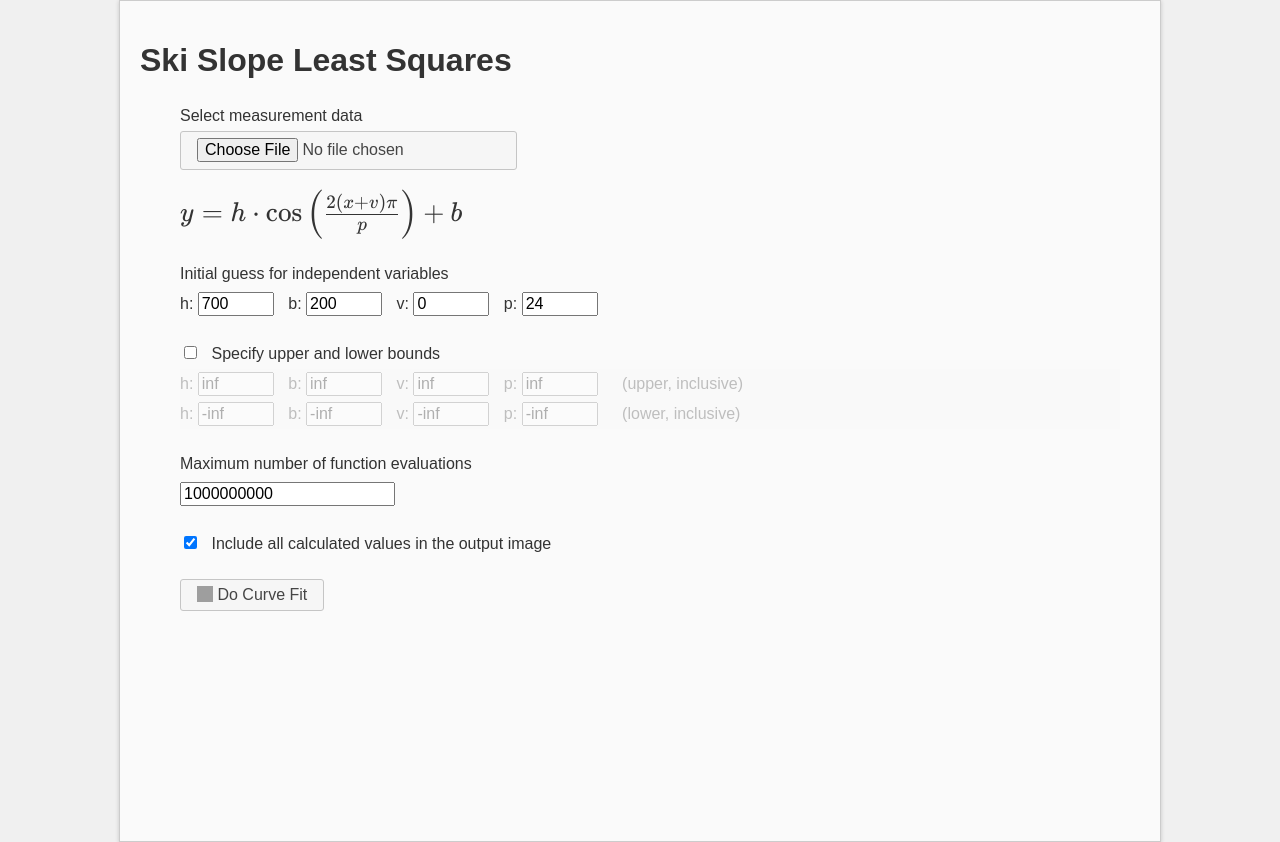
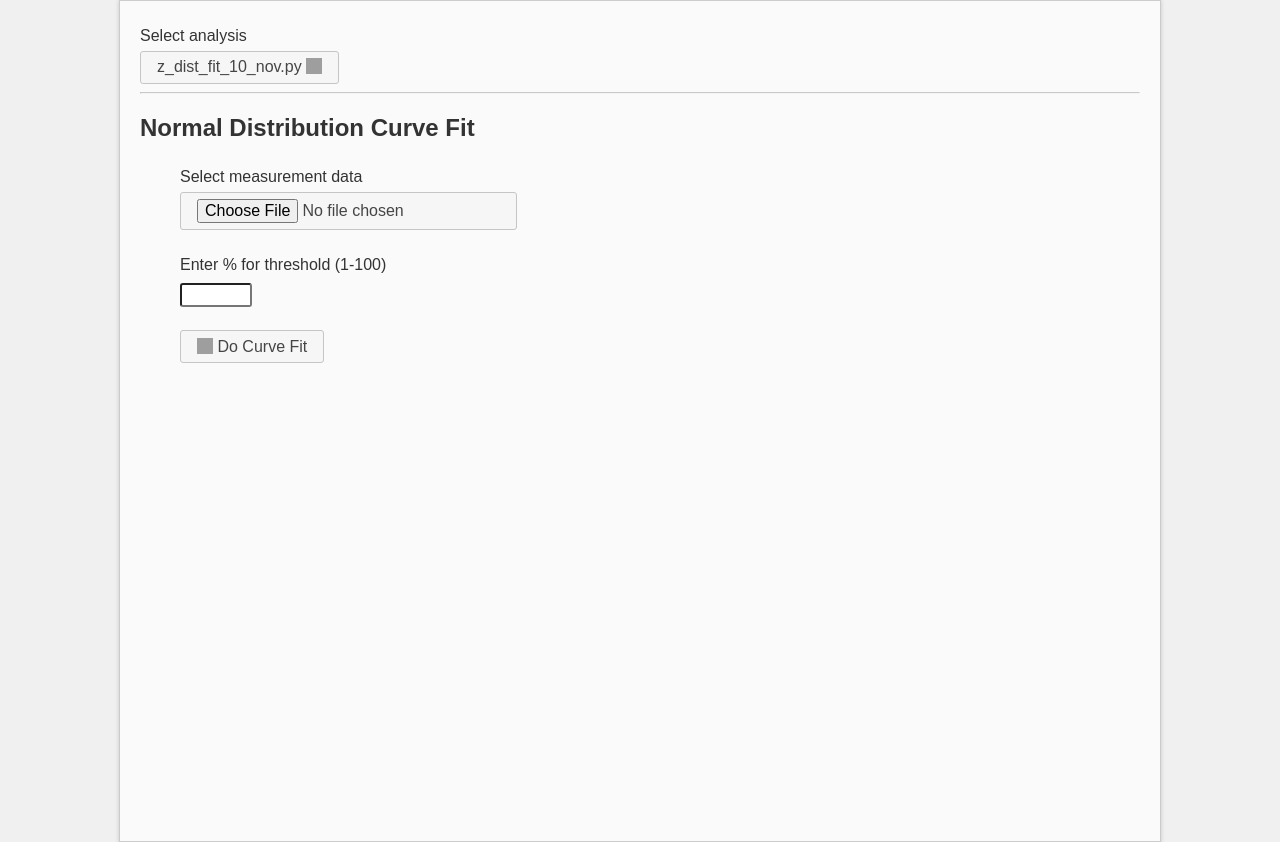
Before and after one commit to CoeJoder/Py-Stats-Webapp, a Flask app: page / in a window 1280 px wide. Run offline with Flask 2, Linux system fonts and the light colour scheme; some libraries are stand-ins or nearby versions; grey boxes are pictures that could not be loaded.

Commit message:
Added "Normal Dist" script, refactored with existing script, added to root page.

```diff
--- a/app.py
+++ b/app.py
@@ -3,7 +3,9 @@ from werkzeug.exceptions import BadRequest, InternalServerError, HTTPException
 from xlrd import open_workbook
 import numpy as np
 from fastnumbers import fast_real
-from ski_slope_least_squares_3_oct import parse_workbook, do_calculations, generate_plot_image, LeastSquaresException
+import ski_slope_least_squares_3_oct as lsq
+import z_dist_fit_10_nov as zdist
+import ski_stats
 
 EXCEL_EXTENSIONS = {'xlsx', 'xls'}
 
@@ -56,12 +58,6 @@ def handle_httpexception(error):
     return jsonify(code=error.code, name=error.name, description=error.description), error.code
 
 
-@app.errorhandler(Exception)
-def handle_exception(error):
-    print str(error)
-    return jsonify(code=500, description=error.message), 500
-
-
 @app.route("/desmos")
 def desmos_graph():
     return render_template("desmos-graph.html")
@@ -71,7 +67,7 @@ def desmos_graph():
 def parse_uploaded_spreadsheet():
     # spreadsheet submitted for parsing only
     file_stream = get_uploaded_spreadsheet()
-    time, data = parse_workbook(open_workbook(file_contents=file_stream.read()), use_arrays=False)
+    time, data = ski_stats.parse_workbook(open_workbook(file_contents=file_stream.read()), use_arrays=False)
     return jsonify(x=time, y=data)
 
 
@@ -104,10 +100,10 @@ def desmos_calculate_regression():
             bounds = ([h_lower, b_lower, v_lower, p_lower], [h_upper, b_upper, v_upper, p_upper])
 
             # run calculation with bounds
-            results = do_calculations(time=time, data=data, params_guess=(h, b, v, p), bounds=bounds, max_nfev=max_nfev)
+            results = lsq.do_calculations(time=time, data=data, params_guess=(h, b, v, p), bounds=bounds, max_nfev=max_nfev)
         else:
             # run calculation without bounds
-            results = do_calculations(time=time, data=data, params_guess=(h, b, v, p), max_nfev=max_nfev)
+            results = lsq.do_calculations(time=time, data=data, params_guess=(h, b, v, p), max_nfev=max_nfev)
 
         # for now, the Desmos-style page expects just the param solutions
         h, b, v, p = results.lsq_params
@@ -120,51 +116,70 @@ def desmos_calculate_regression():
         raise InternalServerError("[{0}] {1}".format(type(err).__name__, str(err)))
 
 
-@app.route("/", methods=["GET", "POST"])
-def ski_slope():
-    if request.method == "GET":
-        # serve HTML form
-        return render_template("ski-slope.html")
-    else:
-        # form was submitted
-        file_stream = get_uploaded_spreadsheet()
-        try:
-            # parse the uploaded spreadsheet
-            time, data = parse_workbook(open_workbook(file_contents=file_stream.read()))
+@app.route("/", methods=["GET"])
+def start_page():
+    return render_template("ski-slope.html")
 
-            # parse the form inputs
-            h = get_numpy_val_from_form_input("h")
-            b = get_numpy_val_from_form_input("b")
-            v = get_numpy_val_from_form_input("v")
-            p = get_numpy_val_from_form_input("p")
-            max_nfev = get_numpy_val_from_form_input("max_nfev")
-            include_text = request.form.get("include_text") is not None
 
-            if request.form.get("specify_bounds"):
-                # bounds were specified
-                h_upper = get_numpy_val_from_form_input("h_upper")
-                b_upper = get_numpy_val_from_form_input("b_upper")
-                v_upper = get_numpy_val_from_form_input("v_upper")
-                p_upper = get_numpy_val_from_form_input("p_upper")
+@app.route("/zdistAnalysis", methods=["POST"])
+def submit_zdist_analysis():
+    file_stream = get_uploaded_spreadsheet()
+    try:
+        # parse the uploaded spreadsheet
+        time, data = ski_stats.parse_workbook(open_workbook(file_contents=file_stream.read()))
+        user_threshold_raw = request.form["user_threshold"]
+        user_threshold = fast_real(user_threshold_raw)
+        if not isinstance(user_threshold, (int, long, float)) or not (1 <= user_threshold <= 100):
+            raise BadRequest("Invalid value for \"user_threshold\" ({1}).  Expected value between 1 and 100."
+                             .format(user_threshold_raw))
 
-                h_lower = get_numpy_val_from_form_input("h_lower")
-                b_lower = get_numpy_val_from_form_input("b_lower")
-                v_lower = get_numpy_val_from_form_input("v_lower")
-                p_lower = get_numpy_val_from_form_input("p_lower")
-                bounds = ([h_lower, b_lower, v_lower, p_lower], [h_upper, b_upper, v_upper, p_upper])
+        # run the zdist calculation
+        user_threshold = float(user_threshold)
+        results = zdist.do_calculations(time, data, user_threshold)
+        buf = zdist.generate_plot_image(time, data, user_threshold, results)
+        return send_file(buf, mimetype="image/png")
 
-                # run calculation with bounds
-                results = do_calculations(time=time, data=data, params_guess=(h, b, v, p), bounds=bounds, max_nfev=max_nfev)
-            else:
-                # run calculation without bounds
-                results = do_calculations(time=time, data=data, params_guess=(h, b, v, p), max_nfev=max_nfev)
+    except KeyError as err:
+        raise BadRequest("[KeyError] {0}".format("Request was missing param \"{0}\"".format(err.args[0])))
 
-            # generate image and send as response
-            buf = generate_plot_image(time, data, results, include_text)
-            return send_file(buf, mimetype="image/png")
 
-        except KeyError as err:
-            raise BadRequest("[KeyError] {0}".format("Request was missing param \"{0}\"".format(err.args[0])))
+@app.route("/lsqAnalysis", methods=["POST"])
+def submit_lsq_analysis():
+    file_stream = get_uploaded_spreadsheet()
+    try:
+        # parse the uploaded spreadsheet
+        time, data = ski_stats.parse_workbook(open_workbook(file_contents=file_stream.read()))
 
-        except Exception as err:
-            raise InternalServerError("[{0}] {1}".format(type(err).__name__, str(err)))
+        # parse the form inputs
+        h = get_numpy_val_from_form_input("h")
+        b = get_numpy_val_from_form_input("b")
+        v = get_numpy_val_from_form_input("v")
+        p = get_numpy_val_from_form_input("p")
+        max_nfev = get_numpy_val_from_form_input("max_nfev")
+        include_text = request.form.get("include_text") is not None
+
+        if request.form.get("specify_bounds"):
+            # bounds were specified
+            h_upper = get_numpy_val_from_form_input("h_upper")
+            b_upper = get_numpy_val_from_form_input("b_upper")
+            v_upper = get_numpy_val_from_form_input("v_upper")
+            p_upper = get_numpy_val_from_form_input("p_upper")
+
+            h_lower = get_numpy_val_from_form_input("h_lower")
+            b_lower = get_numpy_val_from_form_input("b_lower")
+            v_lower = get_numpy_val_from_form_input("v_lower")
+            p_lower = get_numpy_val_from_form_input("p_lower")
+            bounds = ([h_lower, b_lower, v_lower, p_lower], [h_upper, b_upper, v_upper, p_upper])
+
+            # run calculation with bounds
+            results = lsq.do_calculations(time=time, data=data, params_guess=(h, b, v, p), bounds=bounds, max_nfev=max_nfev)
+        else:
+            # run calculation without bounds
+            results = lsq.do_calculations(time=time, data=data, params_guess=(h, b, v, p), max_nfev=max_nfev)
+
+        # generate image and send as response
+        buf = lsq.generate_plot_image(time, data, results, include_text)
+        return send_file(buf, mimetype="image/png")
+
+    except KeyError as err:
+        raise BadRequest("[KeyError] {0}".format("Request was missing param \"{0}\"".format(err.args[0])))
--- a/requirements.txt
+++ b/requirements.txt
@@ -67,6 +67,7 @@ pyparsing==2.3.0
 python-dateutil==2.7.5
 pytz==2018.7
 pywinpty==0.5.5
+PyYAML==4.2b4
 pyzmq==17.1.2
 qtconsole==4.4.3
 requests==2.21.0
--- a/static/ski-slope.css
+++ b/static/ski-slope.css
@@ -13,23 +13,26 @@ input {
     margin-right: 10px;
 }
 
-#error_log {
+.error_log {
     color: red;
     display: none;
 }
 
-#error_log iframe {
+.error_log iframe {
     width: 100%;
     height: 100vh;
 }
 
-#image_container {
+.image_container {
     padding-top: 20px;
     display: none;
 }
 
-#spreadsheet_upload > * {
+.field {
     line-height: 30px;
+}
+
+.form-panel > * {
     padding: 0px 20px 0px 40px;
     margin: 20px 0px 0px 0px;
 }
@@ -67,9 +70,24 @@ input {
     opacity: .7;
 }
 
-#spinner {
+.spinner {
     display: none;
     height: 30px;
     vertical-align: middle;
     margin-left: 10px;
 }
+
+#desmos_link {
+    float: right;
+}
+
+#desmos_link > img {
+    height: 1.2em;
+    border: 1px solid #ccc;
+    vertical-align: middle;
+}
+
+hr {
+    background-color: #333;
+    opacity: 0.5;
+}
--- a/static/ski-slope.js
+++ b/static/ski-slope.js
@@ -1,9 +1,53 @@
-
-////////////TODO
-////////////-ensure that initial guess is within bounds if specified
 jQuery(function($) {
     var DEFAULT_ERROR_MESSAGE = "An unknown exception occurred during processing.";
     var DEFAULT_SERVER_ERROR_STATUS = "SERVER ERROR";
+
+    var $zdistHeader = $("#zdist_header");
+    var $zdistForm = $("#zdist_form");
+    var $zdistErrorLog = $("#zdist_form .error_log");
+    var $zdistImageContainer = $("#zdist_form .image_container");
+    var $zdistResultsContainer = $("#zdist_form .calc_results_container");
+
+    var $lsqHeader = $("#lsq_header");
+    var $lsqForm = $("#lsq_form");
+    var $lsqErrorLog = $("#lsq_form .error_log");
+    var $lsqImageContainer = $("#lsq_form .image_container");
+    var $lsqResultsContainer = $("#lsq_form .calc_results_container");
+
+    // starts with zdist panel showing
+    var $form = $zdistForm;
+    var $errorLog = $zdistErrorLog;
+    var $imageContainer = $zdistImageContainer;
+    var $resultsContainer = $zdistResultsContainer;
+
+    // init analysis selector
+    $("#analysis").selectmenu({
+        width: "auto",
+        change: function(event, ui) {
+            var val = $(this).val();
+            if (val == "lsq") {
+                $zdistHeader.hide();
+                $zdistForm.hide();
+                $lsqHeader.show();
+                $lsqForm.show();
+                $form = $lsqForm;
+                $errorLog = $lsqErrorLog;
+                $imageContainer = $lsqImageContainer;
+                $resultsContainer = $lsqResultsContainer;
+            }
+            else {
+                $lsqHeader.hide();
+                $lsqForm.hide();
+                $zdistHeader.show();
+                $zdistForm.show();
+                $form = $zdistForm;
+                $errorLog = $zdistErrorLog;
+                $imageContainer = $zdistImageContainer;
+                $resultsContainer = $zdistResultsContainer;
+            }
+            clearError();
+        }
+    });
 
     // toggle the bounds section using a checkbox
     $("#specify_bounds").change(function() {
@@ -18,7 +62,7 @@ jQuery(function($) {
     });
 
     // asynchronous form submission
-    $("#spreadsheet_upload").submit(function(e) {
+    $("form").submit(function(e) {
         clearError();
         clearImage();
         var $form = $(this);
@@ -73,17 +117,17 @@ jQuery(function($) {
                 }
             },
             beforeSend: function() {
-                $("#spinner").show();
+                $form.find(".spinner").show();
             },
             complete: function() {
-                $("#spinner").hide();
+                $form.find(".spinner").hide();
             }
         });
         e.preventDefault();
     });
 
     function displayError(str, textStatus = "ERROR") {
-        $("#error_log").append("<span style='padding-right: 10px;'>[" + textStatus +"]</span> " + str).fadeIn(150);
+        $errorLog.append("<span style='padding-right: 10px;'>[" + textStatus +"]</span> " + str).fadeIn(150);
     }
 
     function isHtml(str) {
@@ -103,7 +147,6 @@ jQuery(function($) {
     }
 
     function displayUncaughtException(html, textStatus) {
-        var $errorLog = $("#error_log");
         var $iframe = $('<iframe></iframe>').appendTo($errorLog);
         var iframe = $iframe.get(0);
         iframe = iframe.contentWindow || (iframe.contentDocument.document || iframe.contentDocument);
@@ -114,14 +157,14 @@ jQuery(function($) {
     }
 
     function clearError() {
-        $("#error_log").empty().css("display", "none");
+        $errorLog.empty().css("display", "none");
     }
 
     function displayImage(src) {
-        $("<img/>").attr("src", src).appendTo("#image_container").parent().fadeIn();
+        $("<img/>").attr("src", src).appendTo($imageContainer).parent().fadeIn();
     }
 
     function clearImage() {
-        $("#image_container").empty().css("display", "none");
+        $imageContainer.empty().css("display", "none");
     }
 });
--- a/templates/ski-slope.html
+++ b/templates/ski-slope.html
@@ -28,25 +28,56 @@
 </head>
 <body>
     <div class="ui-widget" id="main">
-        <h1>Ski Slope Least Squares</h1>
-        <form id="spreadsheet_upload" action="{{ url_for('ski_slope') }}" method="post" enctype="multipart/form-data">
-            <div>
+        <div class="field">
+            <div>Select analysis</div>
+            <select name="analysis" id="analysis">
+                <option selected="selected" value="zdist">z_dist_fit_10_nov.py</option>
+                <option value="lsq">ski_slope_least_squares_3_oct.py</option>
+            </select>
+        </div>
+        <hr/>
+        <h2 id ="zdist_header">Normal Distribution Curve Fit</h2>
+        <h2 id="lsq_header" style="display: none;">Least Squares Curve Fit<a id="desmos_link" href="/desmos"><img class="ui-corner-all" src="{{ url_for('static', filename='desmos_logo.png') }}"></a></h2>
+        <form id="zdist_form" action="{{ url_for('submit_zdist_analysis') }}" method="post" enctype="multipart/form-data">
+            <div id="zdist_fields" class="form-panel">
+                <div class="field">
                     <div>Select measurement data</div>
                     <div><input class="ui-button ui-widget ui-corner-all" type="file" name="spreadsheet"/></div>
                 </div>
-            <div>
+                <div class="field">
+                    <div>Enter % for threshold (1-100)</div>
+                    <div><input class="ui-widget ui-corner-all" type="number" name="user_threshold" min="1" max="100" required/></div>
+                </div>
+                <div class="field">
+                    <button class="ui-button ui-widget ui-corner-all" type="submit" value="Upload">
+                        <span class="ui-icon ui-icon-gear"></span> Do Curve Fit
+                    </button>
+                    <img class="spinner" src="{{ url_for('static', filename='spinner.gif') }}" />
+                </div>
+            </div>
+            <p class="error_log"></p>
+            <div class="image_container"></div>
+            <div class="calc_results_container"></div>
+        </form>
+        <form id="lsq_form" action="{{ url_for('submit_lsq_analysis') }}" method="post" enctype="multipart/form-data" style="display: none;">
+            <div id="lsq_fields" class="form-panel">
+                <div class="field">
+                    <div>Select measurement data</div>
+                    <div><input class="ui-button ui-widget ui-corner-all" type="file" name="spreadsheet"/></div>
+                </div>
+                <div class="field">
                     <div id="curve_equation"></div>
                 </div>
-            <div>
+                <div class="field">
                     <div>Initial guess for independent variables</div>
                     <div>
-                    <label>h: <input type="text" size="5" name="h" value="700"/></label>
-                    <label>b: <input type="text" size="5" name="b" value="200"/></label>
-                    <label>v: <input type="text" size="5" name="v" value="0"/></label>
-                    <label>p: <input type="text" size="5" name="p" value="24"/></label>
+                        <label>h: <input class="ui-corner-all" type="text" size="5" name="h" value="700"/></label>
+                        <label>b: <input class="ui-corner-all" type="text" size="5" name="b" value="200"/></label>
+                        <label>v: <input class="ui-corner-all" type="text" size="5" name="v" value="0"/></label>
+                        <label>p: <input class="ui-corner-all" type="text" size="5" name="p" value="24"/></label>
                     </div>
                 </div>
-            <div>
+                <div class="field">
                     <div>
                         <input class="ui-checkbox ui-widget ui-corner-all" id="specify_bounds" name="specify_bounds" type="checkbox" value="specify_bounds" />
                         <label for="specify_bounds">Specify upper and lower bounds</label>
@@ -54,39 +85,40 @@
                     <div id="bounds">
                         <div id="bounds_overlay"></div>
                         <div>
-                        <label>h: <input type="text" size="5" name="h_upper" value="inf"/></label>
-                        <label>b: <input type="text" size="5" name="b_upper" value="inf"/></label>
-                        <label>v: <input type="text" size="5" name="v_upper" value="inf"/></label>
-                        <label>p: <input type="text" size="5" name="p_upper" value="inf"/></label>
+                            <label>h: <input class="ui-corner-all" type="text" size="5" name="h_upper" value="inf"/></label>
+                            <label>b: <input class="ui-corner-all" type="text" size="5" name="b_upper" value="inf"/></label>
+                            <label>v: <input class="ui-corner-all" type="text" size="5" name="v_upper" value="inf"/></label>
+                            <label>p: <input class="ui-corner-all" type="text" size="5" name="p_upper" value="inf"/></label>
                             <span>(upper, inclusive)</span>
                         </div>
                         <div>
-                        <label>h: <input type="text" size="5" name="h_lower" value="-inf"/></label>
-                        <label>b: <input type="text" size="5" name="b_lower" value="-inf"/></label>
-                        <label>v: <input type="text" size="5" name="v_lower" value="-inf"/></label>
-                        <label>p: <input type="text" size="5" name="p_lower" value="-inf"/></label>
+                            <label>h: <input class="ui-corner-all" type="text" size="5" name="h_lower" value="-inf"/></label>
+                            <label>b: <input class="ui-corner-all" type="text" size="5" name="b_lower" value="-inf"/></label>
+                            <label>v: <input class="ui-corner-all" type="text" size="5" name="v_lower" value="-inf"/></label>
+                            <label>p: <input class="ui-corner-all" type="text" size="5" name="p_lower" value="-inf"/></label>
                             <span>(lower, inclusive)</span>
                         </div>
                     </div>
                 </div>
-            <div>
+                <div class="field">
                     <div>Maximum number of function evaluations</div>
-                <div><input type="text" size="20" name="max_nfev" value="1000000000"/></div>
+                    <div><input class="ui-corner-all" type="text" size="20" name="max_nfev" value="1000000000"/></div>
                 </div>
-            <div>
+                <div class="field">
                     <input class="ui-checkbox ui-widget ui-corner-all" id="include_text" name="include_text" type="checkbox" value="include_text" checked="true"/>
                     <label for="include_text">Include all calculated values in the output image</label>
                 </div>
-            <div>
+                <div class="field">
                     <button class="ui-button ui-widget ui-corner-all" type="submit" value="Upload">
                         <span class="ui-icon ui-icon-gear"></span> Do Curve Fit
                     </button>
-                <img id="spinner" src="{{ url_for('static', filename='spinner.gif') }}" />
+                    <img class="spinner" src="{{ url_for('static', filename='spinner.gif') }}" />
                 </div>
+            </div>
+            <p class="error_log"></p>
+            <div class="image_container"></div>
+            <div class="calc_results_container"></div>
         </form>
-        <p id="error_log"></p>
-        <div id="image_container"></div>
-        <div id="calc_results_container"></div>
     </div>
     <!-- render immediately -->
     <script>
```
Also changed, not shown: ski_slope_least_squares_3_oct.py (+12 -111 lines), ski_stats.py (added, +109 -0 lines), static/desmos_logo.png (added), 1 other file. Lines whose indentation alone changed are shown as unchanged.
